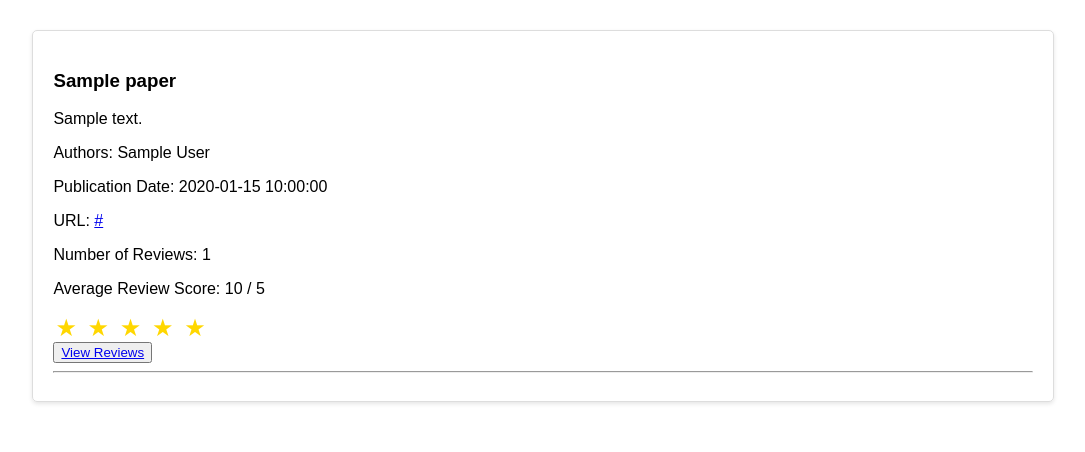
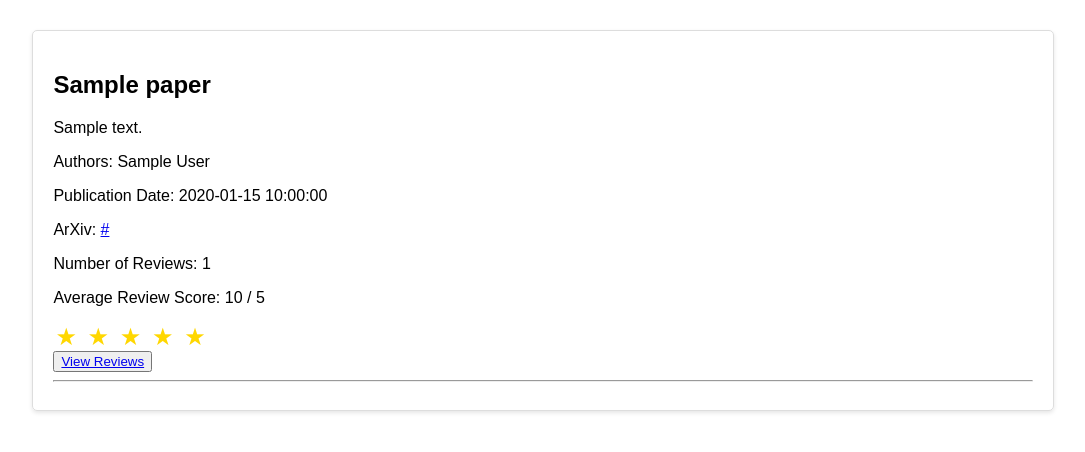
Before and after one commit to rubenfb23/r-index, a Flask app: template src/templates/index.html in a window 1280 px wide. Shown: the part 116-568 px from the top of the page, without its empty margins (97-1182 px from the left). Run offline with Flask 3, Linux system fonts and the light colour scheme; the template is opened without the code that fills it: most values are stand-ins (such as "Sample title", 1, 10 or a date in 2020).

Commit message:
Modified some names

```diff
--- a/src/templates/index.html
+++ b/src/templates/index.html
@@ -4,11 +4,11 @@
     <div class="papers-container">
         {% for item in paper_reviews %}
             <div class="paper-box">
-                <h3>{{ item.paper.title }}</h3>
+                <h2>{{ item.paper.title }}</h2>
                 <p>{{ item.paper.summary }}</p>
                 <p>Authors: {{ item.paper.authors }}</p>
                 <p>Publication Date: {{ item.paper.publication_date }}</p>
-                <p>URL: <a href="{{ item.paper.url }}">{{ item.paper.url }}</a></p>
+                <p>ArXiv: <a href="{{ item.paper.url }}">{{ item.paper.url }}</a></p>
                 <p>Number of Reviews: {{ item.num_reviews }}</p>
                 <p>Average Review Score: {{ item.avg_score }} / 5</p>
                 <div class="stars">
```
